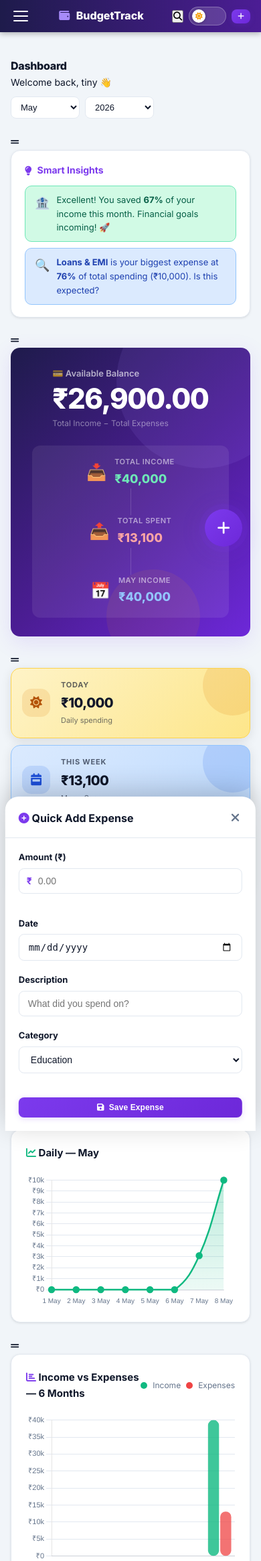
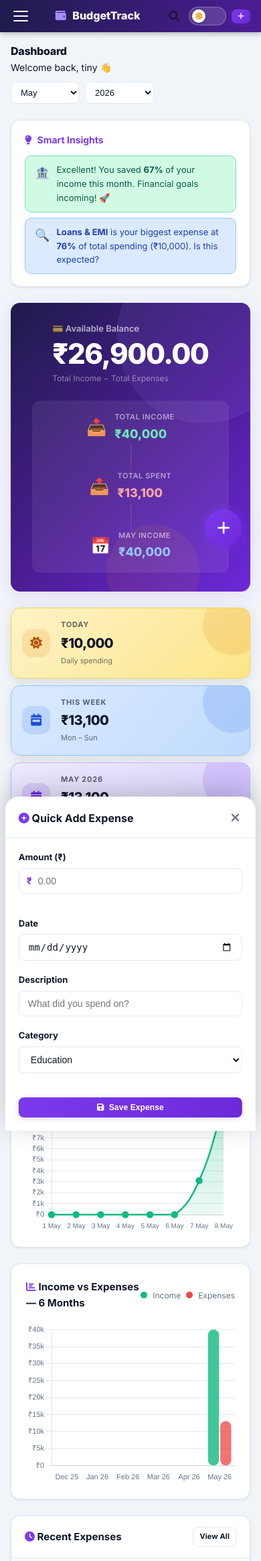
Before and after one commit to sriramch163/Budget-Expense-Tracker, a Flask app: page /dashboard in a window 390 px wide. Shown: the top 2330 px of the page at 67% size. Run offline with Flask 3, Linux system fonts and the light colour scheme; a user stored in the database is signed in; some libraries are stand-ins or nearby versions.

Commit message:
Add styles for dashboard and sidebar components

```diff
--- a/static/css/style.css
+++ b/static/css/style.css
@@ -1303,3 +1303,143 @@ body {
     transition-duration: .01ms !important;
   }
 }
+
+/* ── Dashboard drag-and-drop widgets ── */
+.dashboard-widget {
+  position: relative;
+  cursor: default;
+}
+.widget-drag-handle {
+  position: absolute;
+  top: 6px;
+  right: 8px;
+  z-index: 10;
+  color: var(--text-muted);
+  opacity: 0;
+  cursor: grab;
+  padding: 4px 6px;
+  border-radius: 6px;
+  font-size: 13px;
+  transition: opacity .2s;
+}
+.dashboard-widget:hover .widget-drag-handle { opacity: 0.5; }
+.widget-drag-handle:hover { opacity: 1 !important; background: var(--bg-secondary); }
+.widget-ghost { opacity: 0.4; }
+.widget-chosen { box-shadow: 0 0 0 2px var(--primary); border-radius: 12px; }
+
+/* ── Sidebar search ── */
+.sidebar-search {
+  display: flex;
+  align-items: center;
+  gap: 8px;
+  background: var(--bg-secondary);
+  border: 1px solid var(--border);
+  border-radius: 10px;
+  padding: 8px 12px;
+  margin: 0 0 16px 0;
+}
+.sidebar-search i { color: var(--text-muted); font-size: 13px; flex-shrink: 0; }
+.sidebar-search-input {
+  background: none;
+  border: none;
+  outline: none;
+  color: var(--text-primary);
+  font-size: 13px;
+  width: 100%;
+}
+.sidebar-search-input::placeholder { color: var(--text-muted); }
+
+/* ── Mobile search toggle button ── */
+.nav-search-toggle {
+  background: none;
+  border: none;
+  color: var(--text-primary);
+  font-size: 16px;
+  cursor: pointer;
+  padding: 6px;
+  border-radius: 8px;
+  display: flex;
+  align-items: center;
+}
+
+/* ── Mobile search overlay ── */
+.mobile-search-overlay {
+  display: none;
+  position: fixed;
+  top: 0; left: 0; right: 0;
+  z-index: 1100;
+  background: var(--bg-primary);
+  padding: 12px 16px;
+  box-shadow: 0 4px 20px rgba(0,0,0,.15);
+}
+.mobile-search-overlay.open { display: block; }
+.mobile-search-form {
+  display: flex;
+  align-items: center;
+  gap: 10px;
+  background: var(--bg-secondary);
+  border: 1px solid var(--border);
+  border-radius: 10px;
+  padding: 8px 14px;
+}
+.mobile-search-form i { color: var(--text-muted); }
+.mobile-search-form input {
+  flex: 1;
+  background: none;
+  border: none;
+  outline: none;
+  color: var(--text-primary);
+  font-size: 15px;
+}
+.mobile-search-form input::placeholder { color: var(--text-muted); }
+.mobile-search-form button {
+  background: none;
+  border: none;
+  color: var(--text-muted);
+  cursor: pointer;
+  font-size: 16px;
+  padding: 0;
+}
+
+/* ── Search results page ── */
+.search-form-page {
+  display: flex;
+  gap: 8px;
+  margin-bottom: 20px;
+}
+.search-form-page .form-control { flex: 1; }
+
+/* ── Settings Page ── */
+.settings-grid {
+  display: grid;
+  grid-template-columns: repeat(auto-fill, minmax(420px, 1fr));
+  gap: 20px;
+}
+.settings-card { max-width: 100%; }
+.settings-info-row {
+  display: flex; justify-content: space-between; align-items: center;
+  padding: 10px 0; border-bottom: 1px solid var(--border); font-size: 14px;
+}
+.settings-info-row:last-child { border-bottom: none; }
+.settings-info-label { font-weight: 600; color: var(--text-muted); }
+
+/* ── Avatar ── */
+.avatar-preview-wrap { display: flex; justify-content: center; }
+.avatar-preview {
+  width: 96px; height: 96px; border-radius: 50%;
+  object-fit: cover; border: 3px solid var(--primary);
+  box-shadow: 0 0 0 4px var(--primary-glow);
+}
+.avatar-initials {
+  width: 96px; height: 96px; border-radius: 50%;
+  background: linear-gradient(135deg, #a78bfa, #7c3aed);
+  display: flex; align-items: center; justify-content: center;
+  font-size: 36px; font-weight: 800; color: #fff;
+  border: 3px solid var(--primary);
+}
+.user-avatar-img {
+  width: 28px; height: 28px; border-radius: 50%; object-fit: cover;
+}
+@media (max-width: 768px) {
+  .settings-grid { grid-template-columns: 1fr; }
+}
```
